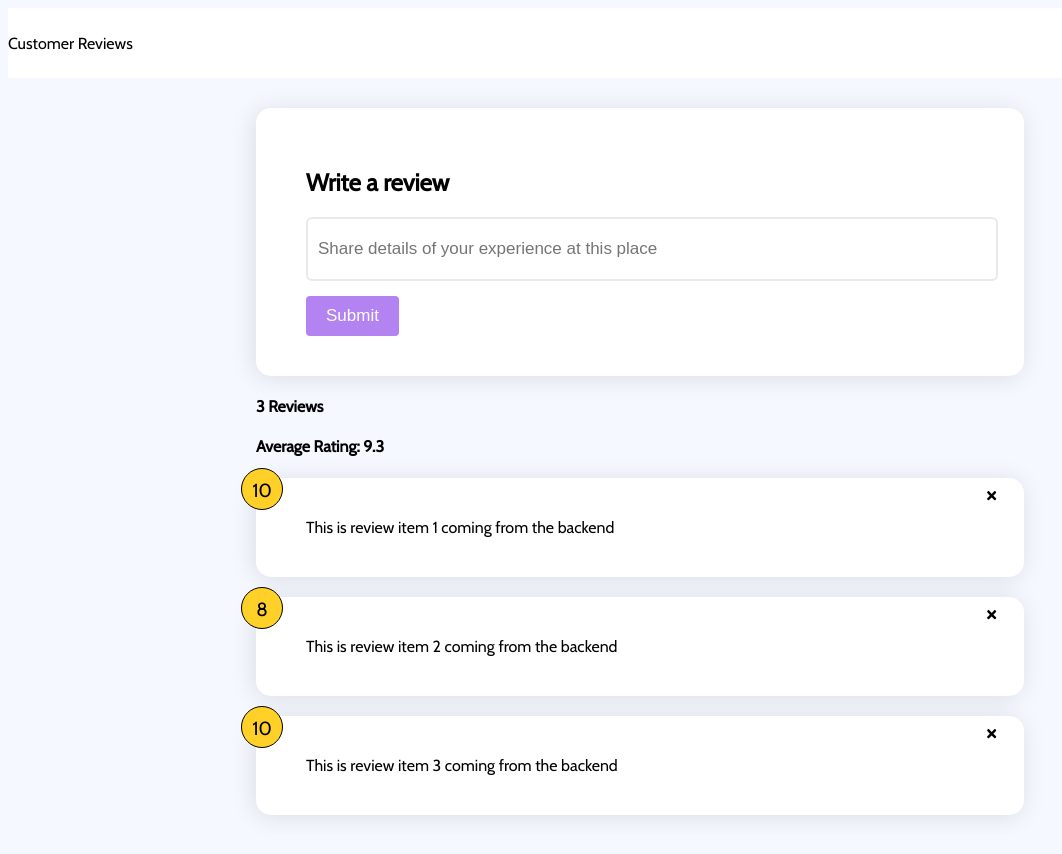
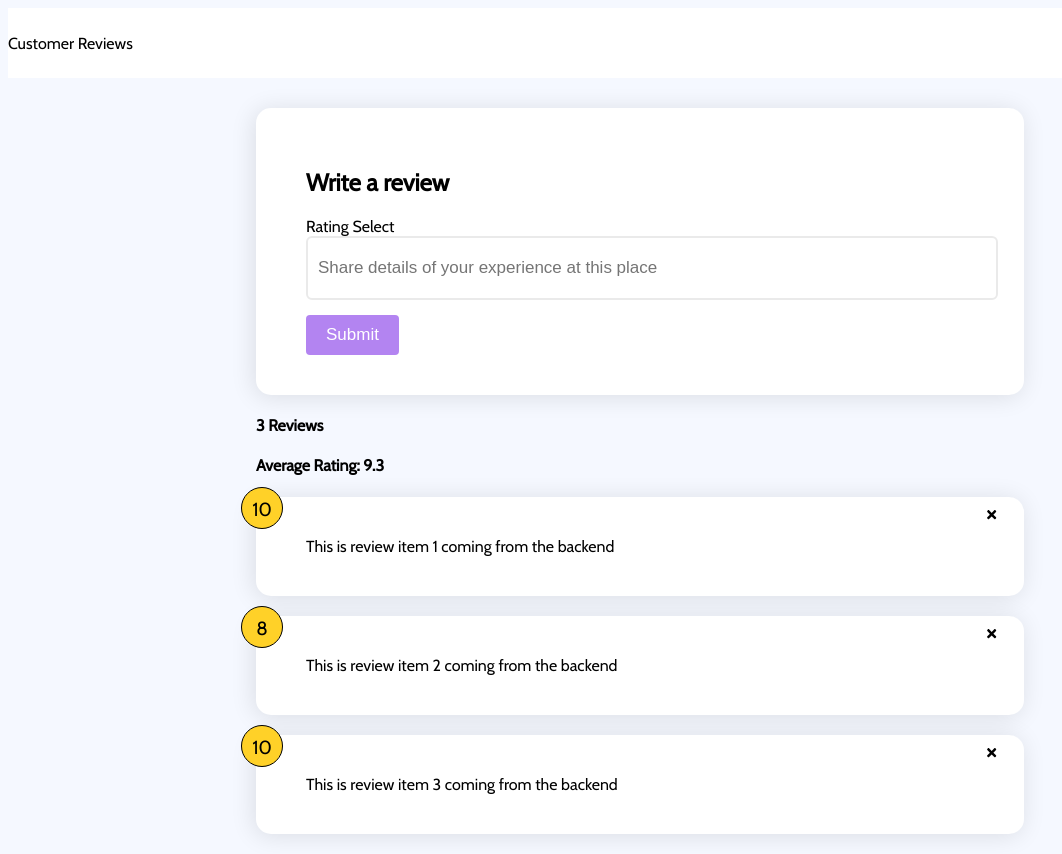
Before and after one commit to austindflatt/customer-reviews, a React (Create React App) app: page / in a window 1280 px wide. Shown: the whole page, without its empty margins (0-1062 px from the left). Built offline with nearby package versions, Linux system fonts and the light colour scheme.

Commit message:
created functional component for RatingSelect

```diff
--- /dev/null
+++ b/src/components/RatingSelect.jsx
@@ -0,0 +1,11 @@
+import React from 'react'
+
+function RatingSelect() {
+  return (
+    <div>
+        Rating Select
+    </div>
+  )
+}
+
+export default RatingSelect
--- a/src/components/ReviewForm.jsx
+++ b/src/components/ReviewForm.jsx
@@ -1,5 +1,6 @@
 import React from 'react'
-import { useState } from 'react';
+import RatingSelect from './RatingSelect'
+import { useState } from 'react'
 import styled from 'styled-components'
 import Button from './styles/Button'
 
@@ -15,6 +16,7 @@ export const Card = styled.div`
 
 function ReviewForm() {
   const [text, setText] = useState('')
+  const [rating, setRating] = useState(10)
   const [message, setMessage] = useState('')
 
   const handleTextChange = (event) => {
@@ -32,7 +34,7 @@ function ReviewForm() {
     <Card>
       <form>
         <h2>Write a review</h2>
-        {/* // Rating select component will go here */}
+        <RatingSelect />
         <div className="input-group">
           <input
           onChange={handleTextChange}
```
